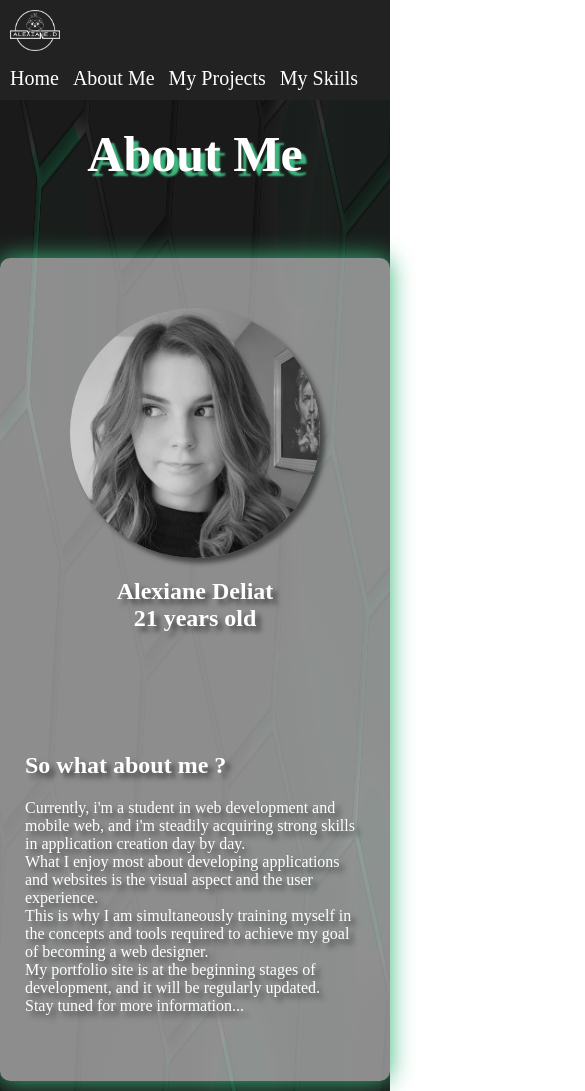
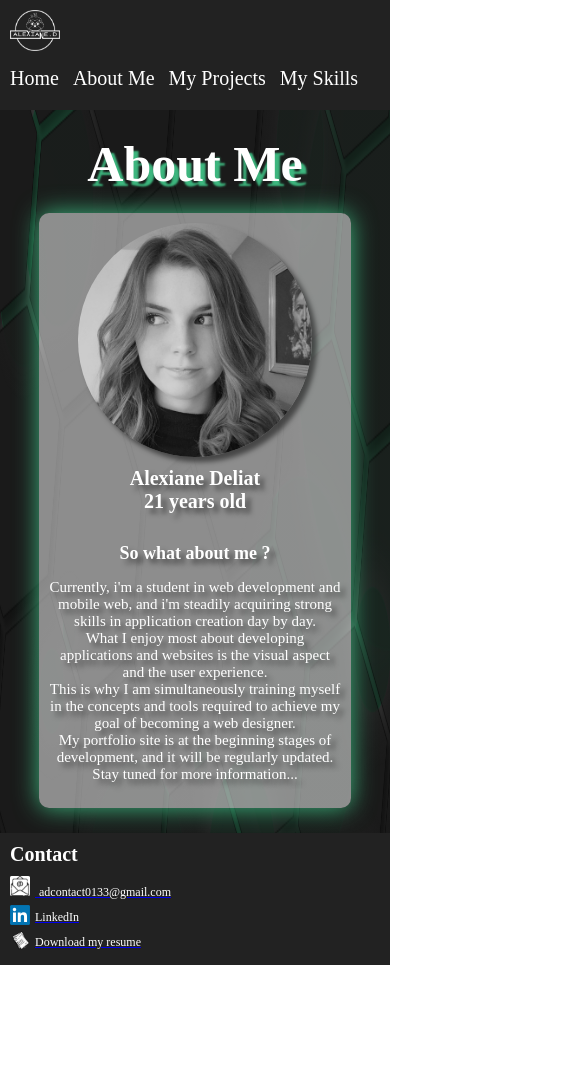
Before and after one commit to AlexianeDel/Portfolio, a plain HTML site: page about_me.html in a window 390 px wide. Shown: the top 1091 px of the page, 585 px wide, since content can reach past the window. After the commit the page ends 965 px from the top, so only its background shows below. Drawn offline with Linux system fonts and the light colour scheme.

Commit message:
EDIT pages responsive style

```diff
--- a/style/about_me.css
+++ b/style/about_me.css
@@ -6,7 +6,7 @@
     border-radius: 10px;
     box-shadow: 0px 0px 25px #3DB67E;
     text-shadow: 5px 5px 5px rgba(0, 0, 0, 0.5);
-    margin: 50px auto;
+    margin: 0px auto;
 }
 
 .font:hover{
@@ -43,5 +43,40 @@
     .font {
         display: flex;
         flex-direction: column-reverse;
+        margin: 0px auto 25px auto;
+        max-width: 80vw;
       }
+
+      .presentation {
+        margin: 10px 10px;
+    }
+
+    .presentation h2 {
+        margin-top: 0px;
+        margin-bottom: 10px;
+        font-size: 18px;
+    }
+
+    .me {
+        display: flex;
+        flex-direction: column;
+        justify-content: center;
+        text-align: center;
+        align-items: center;
+        margin: 10px 10px;
+    }
+
+    .me img {
+        width: 80%;
+        height: auto;
+        object-fit: fill;
+        border-radius: 50%;
+        box-shadow: 5px 5px 5px rgba(0, 0, 0, 0.5);
+    }
+
+    .me h2 {
+        margin-top: 10px;
+        margin-bottom: 10px;
+        font-size: 20px;
+    }
 }
--- a/style/home.css
+++ b/style/home.css
@@ -1,19 +1,5 @@
-main {
-    display: flex;
-    flex-direction: column;
-    justify-content: center;
-    text-align: center;
-    align-items: center;
-    height: 100vh;
-    margin: 0;
-}
-
 h1 {
 text-align: center;
 font-size: 75px;
 color: #fff;
 }
-
-p {
-    font-size: 20px;
-}
--- a/style/my_skills.css
+++ b/style/my_skills.css
@@ -3,7 +3,7 @@
     flex-wrap: wrap;
     justify-content: space-between;
     align-items: flex-start;
-    margin: 50px 10px 50px 10px;
+    margin: 0px 10px 50px 10px;
 }
 
 .skill {
@@ -22,7 +22,6 @@
 
 .skill:hover {
     transform: translateY(-10px);
-    color: #333;
     box-shadow: 0px 0px 20px #3DB67E;
 }
 
@@ -45,4 +44,5 @@ section {
 h2 {
     color: white;
     text-shadow: 5px 5px 2px #3DB67E;
+    margin-top: 0px;
 }
--- a/style/style.css
+++ b/style/style.css
@@ -4,7 +4,6 @@ body {
   background-repeat: no-repeat;
   background-size: cover;
   min-height: 100vh;
-  min-width: 100vh;
   display: flex;
   flex-direction: column;
 }
@@ -58,11 +57,13 @@ main {
   align-items: center;
   padding: 25px;
   flex: 1;
+  margin: auto;
 }
 
 h1 {
   text-align: center;
   margin: 25px;
+  margin-bottom: 50px;
   font-size: 50px;
   color: #fff;
   text-shadow: 5px 5px 2px #3DB67E;
@@ -98,7 +99,7 @@ footer h2 {
 .pict > a > img {
   height: auto;
   width: 25px;
-  margin-right:5px ;
+  margin-right: 5px;
 }
 
 .social-icon {
@@ -114,6 +115,10 @@ footer h2 {
   text-shadow: 5px 5px 2px #3DB67E;
 }
 
+p {
+  font-size: 20px;
+}
+
 @media screen and (max-width: 600px) {
   body {
     max-width: 100vw;
@@ -127,14 +132,14 @@ footer h2 {
       align-items: flex-start;
       max-width: 100vw;
       margin: 0;
-      padding: 0;
+      padding: 10px;
   }
 
   .nav-links {
       flex-direction: column;
       align-items: flex-start;
       margin-top: 10px;
-      padding-left: 10px;
+      padding-left: 0px;
   }
 
   .nav-links li {
@@ -143,9 +148,9 @@ footer h2 {
   }
 
   .navbar .logo {
-    margin-left: 0px;
-    padding-left: 10px;
-    padding-top: 10px;
+    margin-left: 0;
+    padding-left: 0;
+    padding-top: 0;
   }
 
   footer {
@@ -154,18 +159,52 @@ footer h2 {
     align-items: flex-start;
     max-width: 100vw;
     margin: 0;
-    padding: 0;
+    padding: 10px;
+  }
+
+  footer h2 {
+    margin: 0 0 10px 0;
   }
 
   .pict {
     display: flex;
     flex-direction: column;
     align-items: flex-start;
+    padding: 0;
+    margin: 0;
+  }
+
+  .pict > a > img {
+    height: auto;
+    width: 20px;
+    margin-right: 5px;
+  }
+
+  .pict a {
+    margin-bottom: 5px;
+  }
+
+  .social-name {
+    font-size: 12px;
   }
 
   main {
-    max-width: 100vw;
-    margin: 0;
+    display: flex;
+    flex-direction: column;
+    align-items: center;
+    text-align: center;
+    flex: 1;
+    margin: auto;
     padding: 0;
+    max-width: 80vw;
+  }
+
+  main h1{
+    font-size: 50px;
+    margin-bottom: 20px;
+  }
+
+  main p{
+    font-size: 15px;
   }
 }
```
